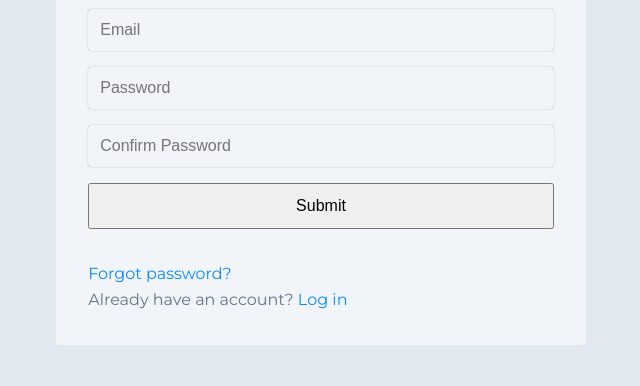
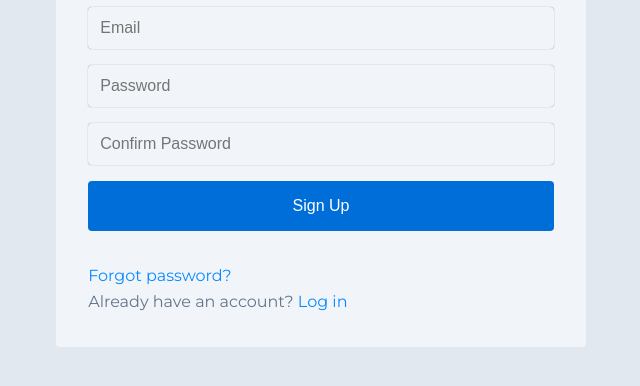
Before and after one commit to pranaykumar2/IVS, a plain HTML site: page login-signup/signup.html in a window 1280 px wide. Shown: the part 278-664 px from the top of the page, without its empty margins (319-959 px from the left). Drawn offline with Linux system fonts and the light colour scheme.

Commit message:
Update signup.html
Signed-off-by: Pranay Kumar <151812978+pranaykumar2@users.noreply.github.com>

```diff
--- a/login-signup/signup.html
+++ b/login-signup/signup.html
@@ -32,7 +32,7 @@
                 </label>
               </div>
               <div class="form-group">
-                <input type="submit" value="Submit" id="signup" >
+                <input type="submit" value="Sign Up" class="form-submit" id="signup">
               </div>
 
               <footer class="form-footer">
```
